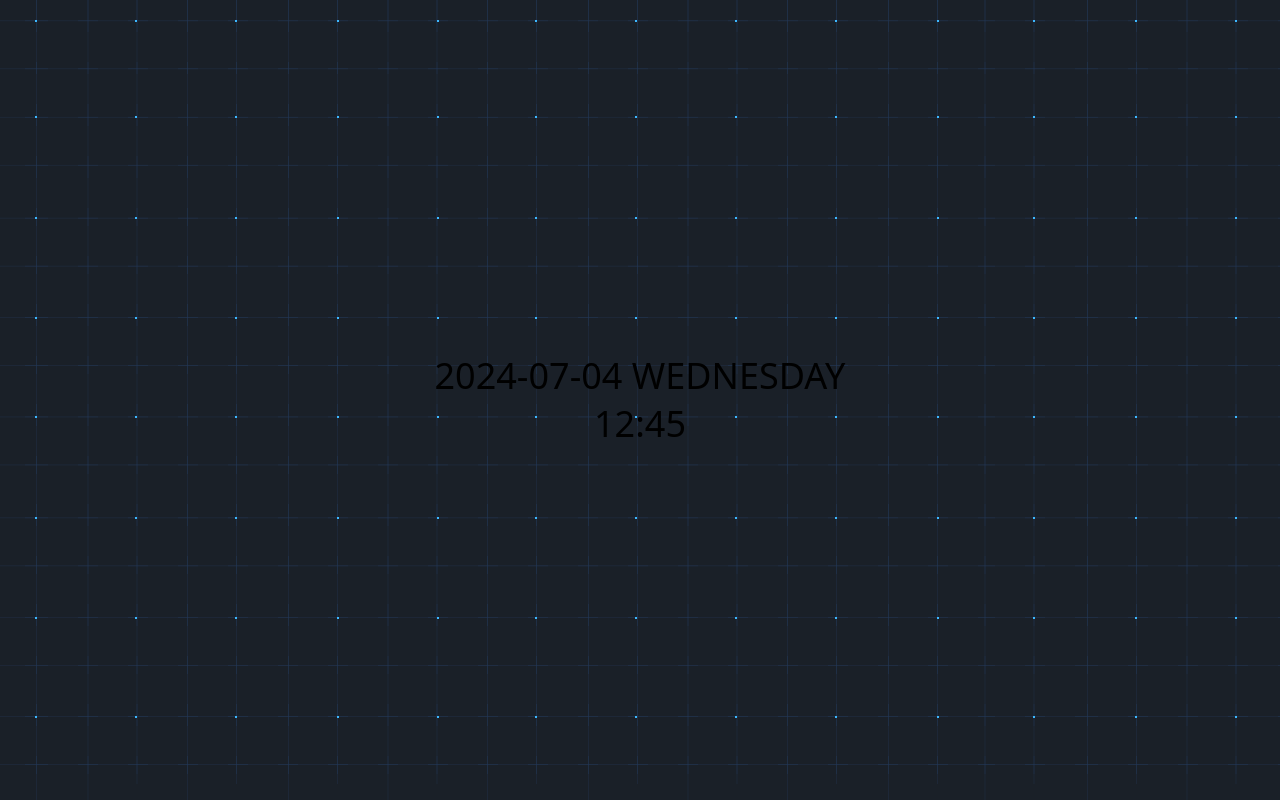
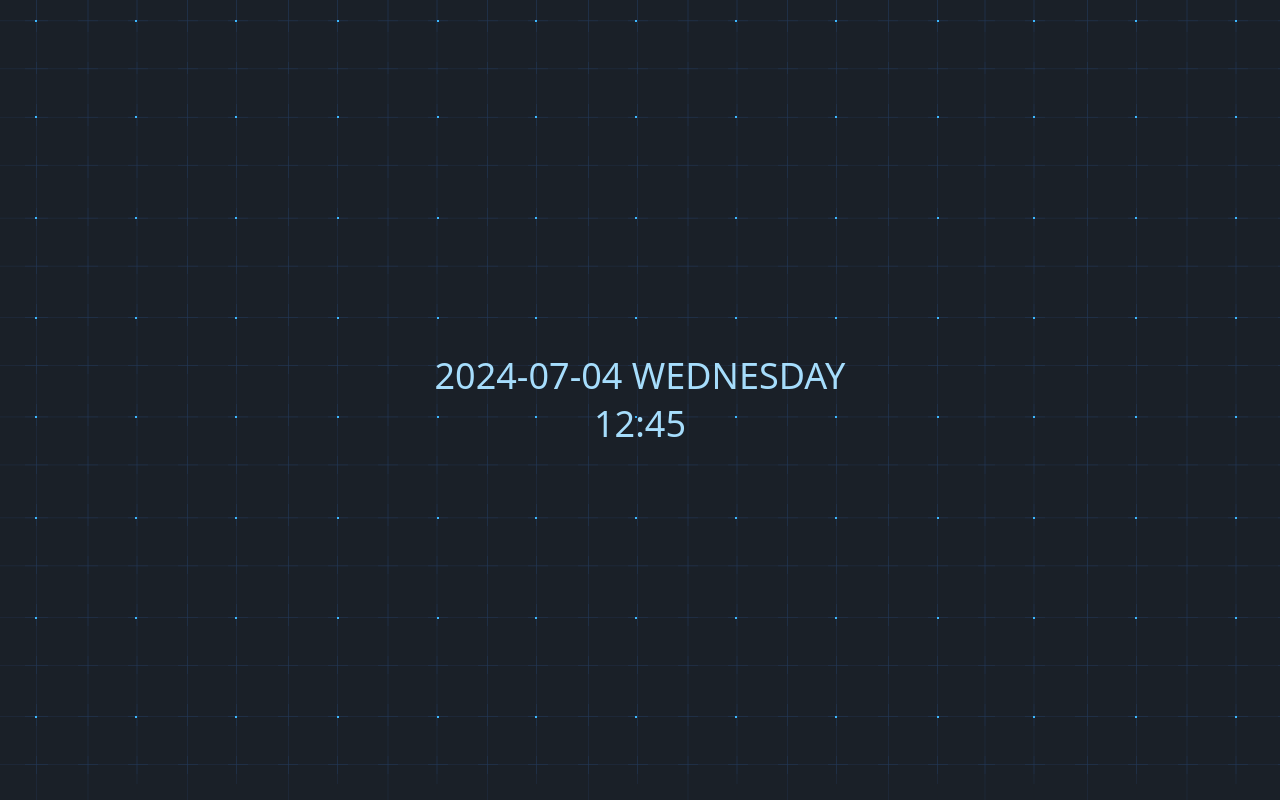
Before and after one commit to FNYukii/CyberWeather, a React (Create React App) app: page / in a window 1280 px wide. Built offline with nearby package versions, Linux system fonts and the light colour scheme.

Commit message:
feat: 文字色を設定

```diff
--- a/src/screens/TopScreen.tsx
+++ b/src/screens/TopScreen.tsx
@@ -2,7 +2,7 @@ function TopScreen() {
 
 	return (
 
-		<div className="w-screen h-screen   flex justify-center items-center">
+		<div className="w-screen h-screen   flex justify-center items-center   text-primary">
 
 			<div className="flex flex-col items-center   gap-2">
 
--- a/tailwind.config.js
+++ b/tailwind.config.js
@@ -8,7 +8,10 @@ module.exports = {
 		extend: {
 			backgroundImage: {
 				'cyber': "url('../images/cyber.png')",
-			 }
+			},
+			colors: {
+				"primary": "#A6DDFC"
+			},
 		},
 	},
 	plugins: [],
```
Lines whose indentation alone changed are shown as unchanged.
